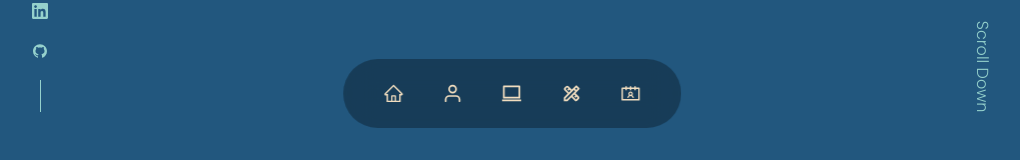
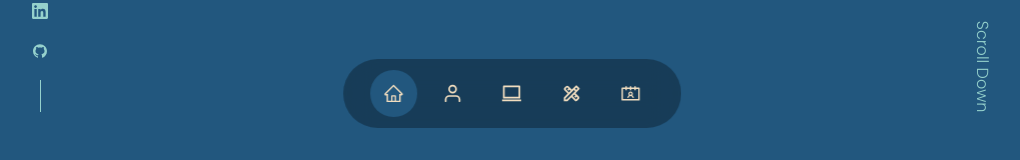
Before and after one commit to leilamahmoudi/portfolio-react-typescript-, a React (Create React App) app: page / in a window 1280 px wide. Shown: the part 640-800 px from the top of the page, without its empty margins (128-1148 px from the left). Built offline with nearby package versions, Linux system fonts and the light colour scheme; a web font is replaced by a local one.

Commit message:
added useState to keeping the active classes

```diff
--- a/src/components/nav/Nav.tsx
+++ b/src/components/nav/Nav.tsx
@@ -1,4 +1,4 @@
-import React from "react";
+import React, { useState } from "react";
 import { AiOutlineHome } from "react-icons/ai";
 import { FiUser } from "react-icons/fi";
 import { RiMacbookLine } from "react-icons/ri";
@@ -7,21 +7,42 @@ import { AiOutlineContacts } from "react-icons/ai";
 import "./nav.css";
 
 const Nav = () => {
+  const [active, setActive] = useState("#");
   return (
     <nav>
-      <a href="#" className="link">
+      <a
+        href="#"
+        onClick={() => setActive("#")}
+        className={active === "#" ? "active link" : "link"}
+      >
         <AiOutlineHome />
       </a>
-      <a href="#about" className="link">
+      <a
+        href="#about"
+        onClick={() => setActive("#about")}
+        className={active === "#about" ? "active link" : "link"}
+      >
         <FiUser />
       </a>
-      <a href="#experience" className="link">
+      <a
+        href="#experience"
+        onClick={() => setActive("#experience")}
+        className={active === "#experience" ? "active link" : "link"}
+      >
         <RiMacbookLine />
       </a>
-      <a href="#services" className="link">
+      <a
+        href="#services"
+        onClick={() => setActive("#services")}
+        className={active === "#services" ? "active link" : "link"}
+      >
         <MdOutlineDesignServices />
       </a>
-      <a href="#contact" className="link">
+      <a
+        href="#contact"
+        onClick={() => setActive("#contact")}
+        className={active === "#contact" ? "active link" : "link"}
+      >
         <AiOutlineContacts />
       </a>
     </nav>
--- a/src/components/nav/nav.css
+++ b/src/components/nav/nav.css
@@ -24,3 +24,7 @@ nav .link {
 nav .link:hover {
   background: rgba(0, 0, 0, 0.3);
 }
+nav a.active {
+  background: var(--color-bg);
+  color: var(--color-light);
+}
```
